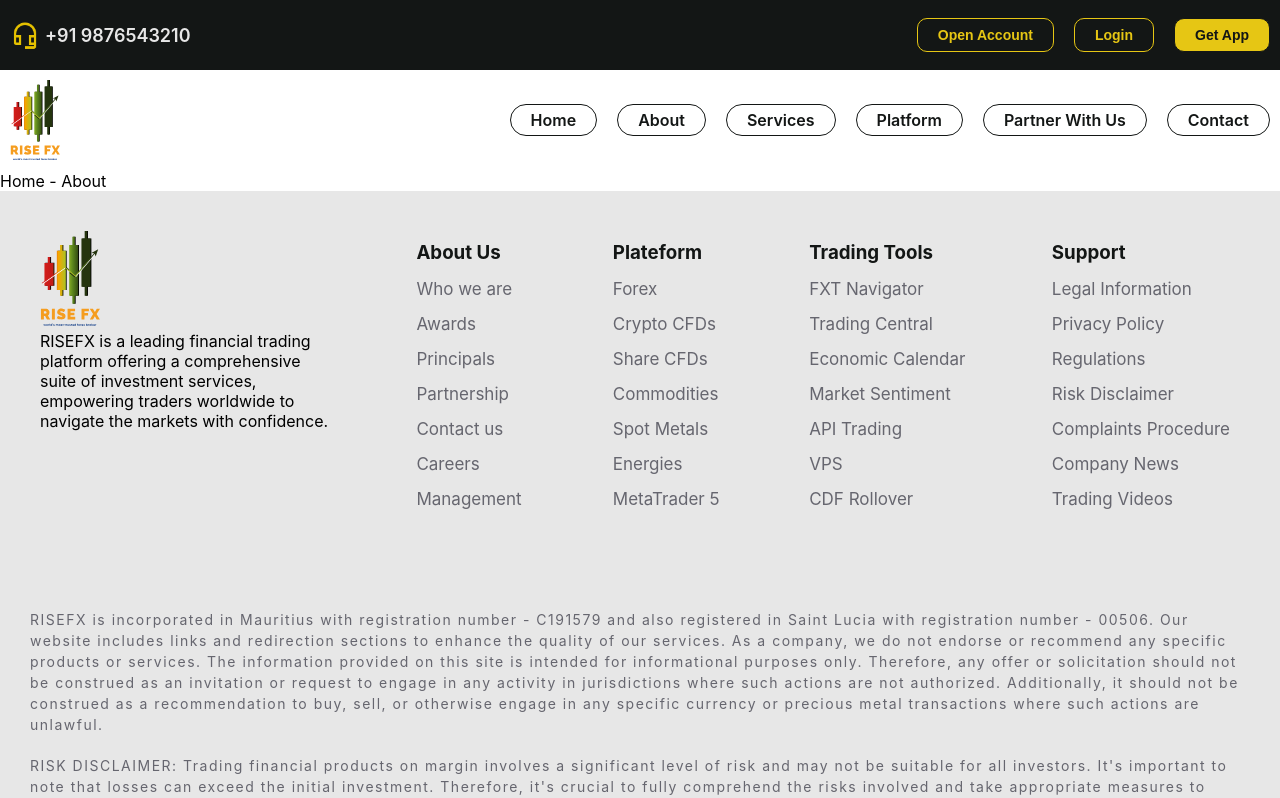
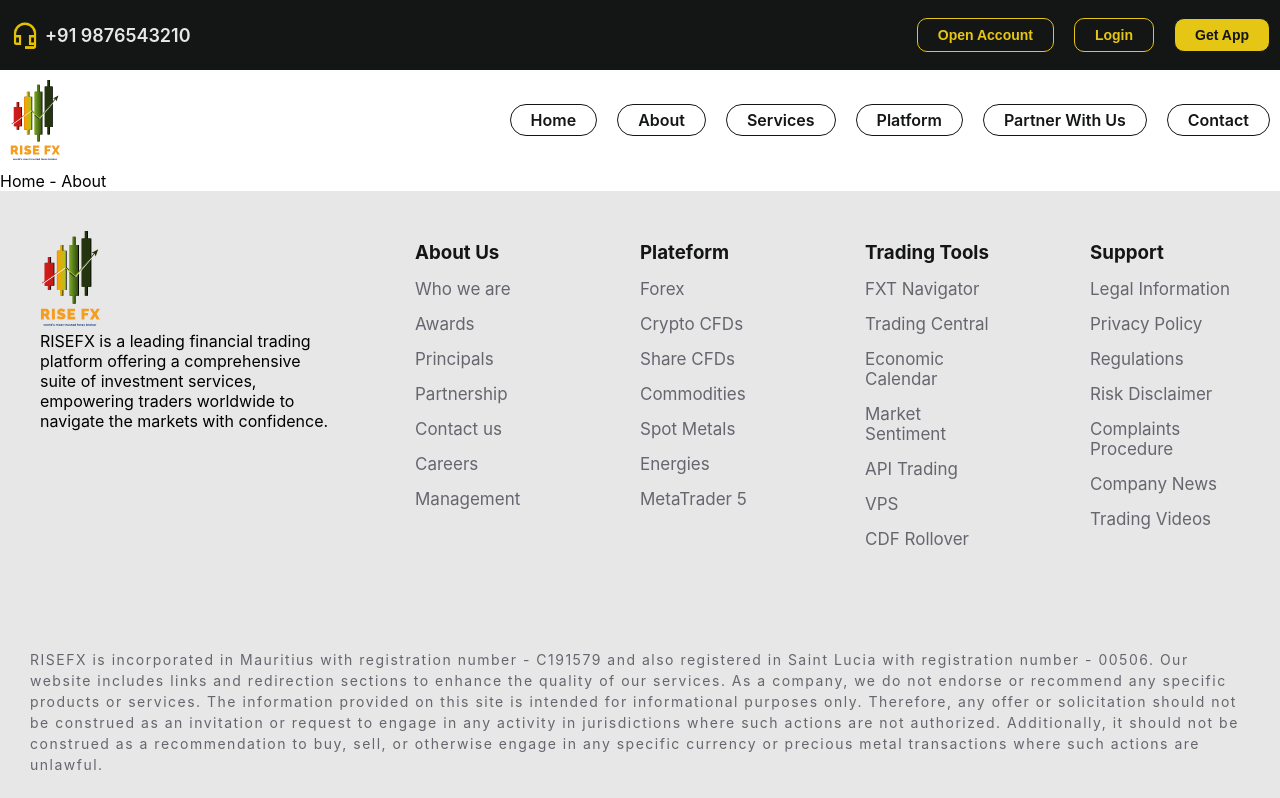
Before and after one commit to Abubakkar9087/risefx, a React (Create React App) app: page /About in a window 1280 px wide. Shown: the top 798 px of the page. Built offline with nearby package versions, Linux system fonts and the light colour scheme.

Commit message:
changing the footer link width

```diff
--- a/src/components/Footer.css
+++ b/src/components/Footer.css
@@ -22,8 +22,7 @@
     .footer-child-2,
     .footer-child-3,
     .footer-child-4{
-        width: auto;
-        min-width: 150px;
+        width: 180px;
         min-height: 200px;
         display: flex;
         justify-content: start;
```
